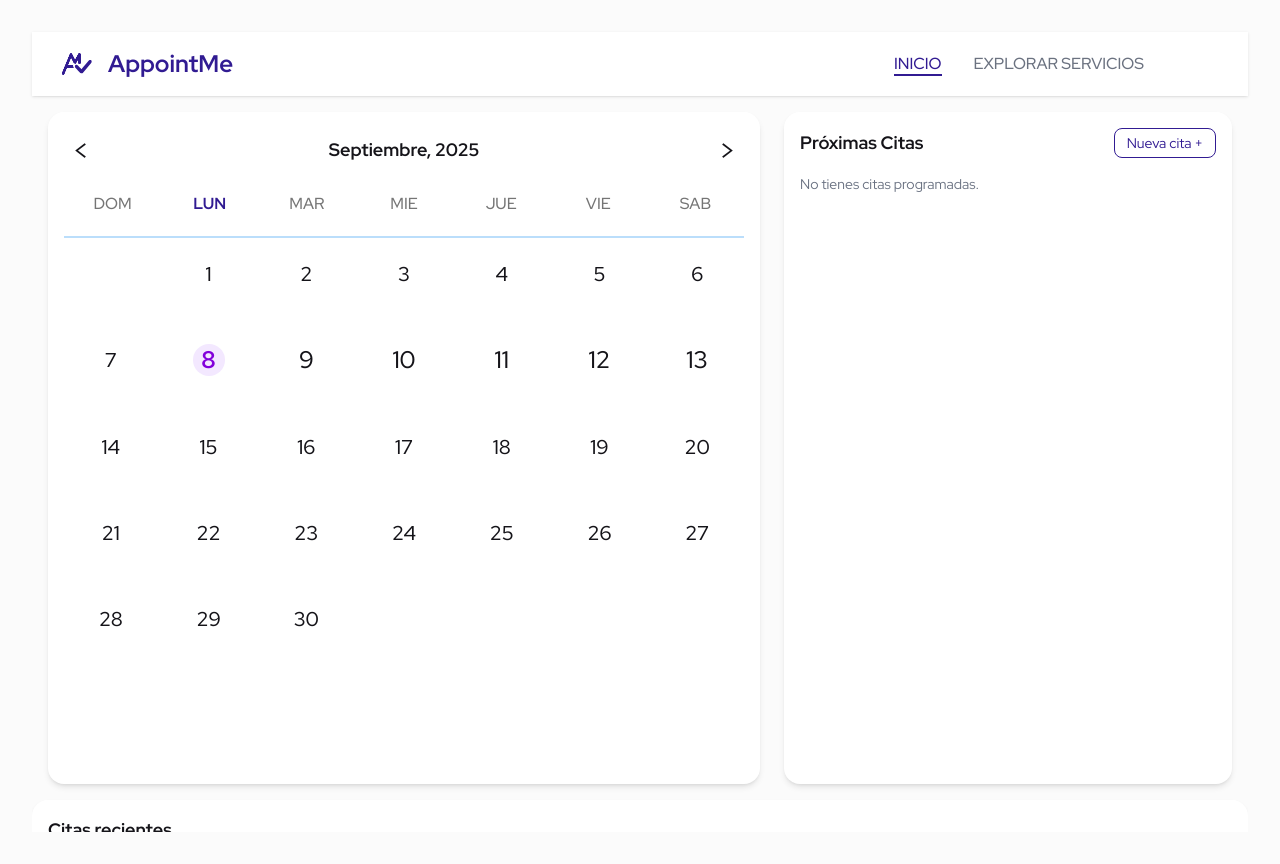
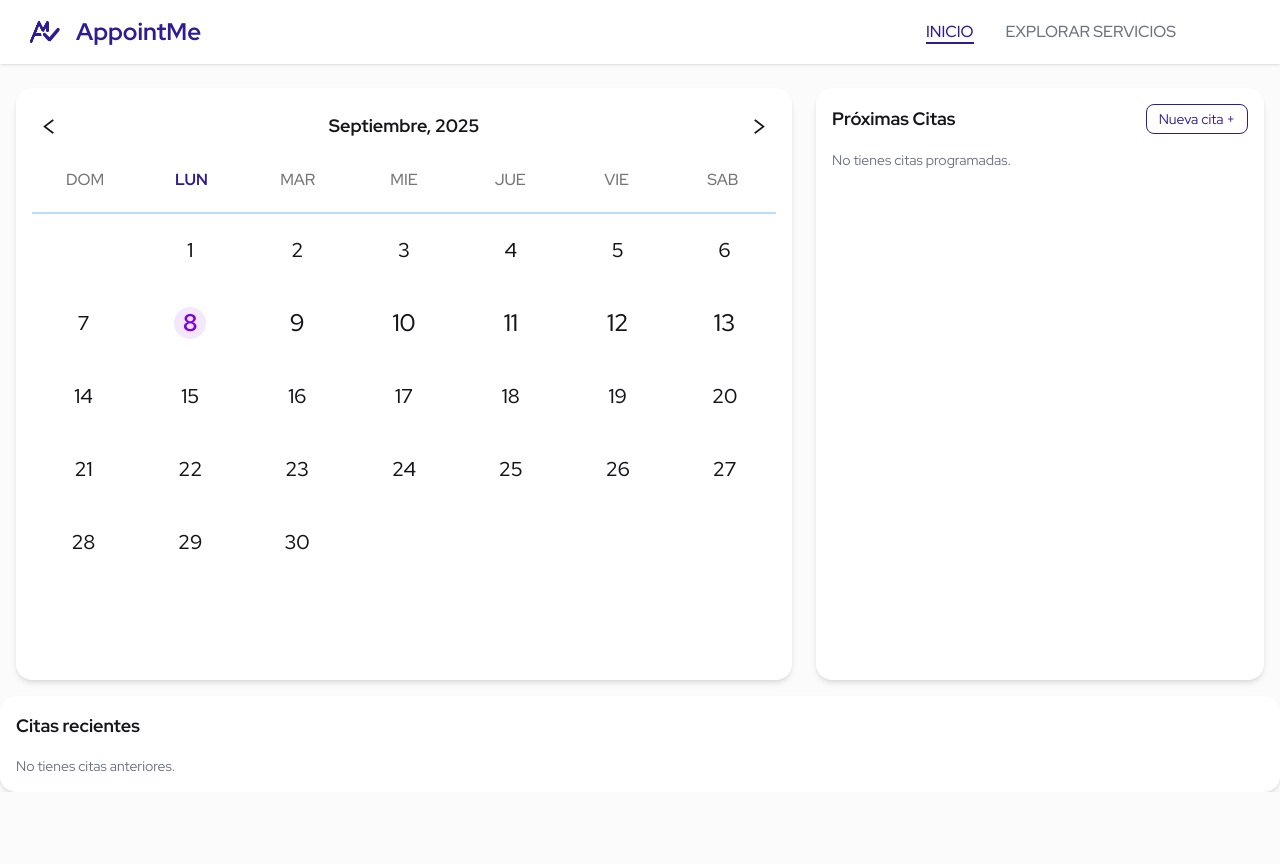
Before and after one commit to AppointMe/prototype-mvp, a React (Vite) app in the folder frontend/: page /home in a window 1280 px wide. After the commit the page ends 800 px from the top, so only its background shows below. Built offline with nearby package versions, Linux system fonts and the light colour scheme; some icons are missing; what pocketbase would draw is missing.

Commit message:
Adjust layout spacing and container heights
Set body padding to 0 in index.css for consistent edge alignment. Updated Home.jsx to use h-full instead of h-screen and simplified the flex structure. Added top and bottom margins to the main content area in Layout.jsx for improved spacing.

```diff
--- a/frontend/src/index.css
+++ b/frontend/src/index.css
@@ -31,5 +31,5 @@ body {
   background-color: var(--color-bg);
   color: var(--color-text);
   margin: 0;
-  padding: var(--spacing-md);
+  padding: 0;
 }
--- a/frontend/src/pages/Home.jsx
+++ b/frontend/src/pages/Home.jsx
@@ -36,10 +36,9 @@ export default function Home() {
     );
 
     return (
-        <div className="flex flex-col w-full h-screen">
+        <div className="flex flex-col w-full h-full">
 
             {/* Contenido principal */}
-            <div className="flex flex-col items-center w-full flex-1">
             <div className="flex flex-row justify-between items-stretch w-full p-4 gap-6 h-full">
                 {/* Calendar → todas */}
                 <Calendar appointments={appointments} />
@@ -51,6 +50,5 @@ export default function Home() {
             {/* Past → solo pasadas */}
             <PastAppointments appointments={pastAppointments} />
         </div>
-        </div>
     );
 }
--- a/frontend/src/pages/Layout.jsx
+++ b/frontend/src/pages/Layout.jsx
@@ -9,7 +9,7 @@ export default function Layout() {
       <Navbar />
 
       {/* Aquí se renderizan las páginas */}
-      <div className="flex-1 overflow-y-auto">
+      <div className="flex-1 overflow-y-auto mt-2 mb-2">
         <Outlet />
       </div>
     </div>
```
Lines whose indentation alone changed are shown as unchanged.
